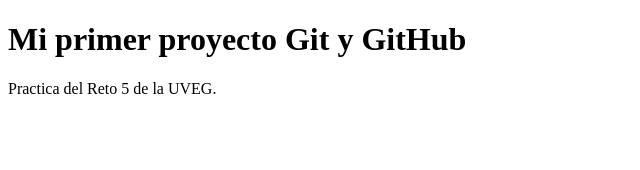
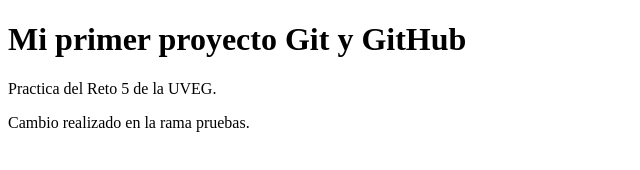
Before and after one commit to kiker55512345/reto5-git-video, a plain HTML site: page index.html in a window 1280 px wide. Shown: the whole page, without its empty margins (0-640 px from the left). Drawn offline with Linux system fonts and the light colour scheme.

Commit message:
Agregar cambio en rama pruebas

```diff
--- a/index.html
+++ b/index.html
@@ -6,5 +6,6 @@
 <body>
     <h1>Mi primer proyecto Git y GitHub</h1>
     <p>Practica del Reto 5 de la UVEG.</p>
+    <p>Cambio realizado en la rama pruebas.</p>
 </body>
 </html>
```
